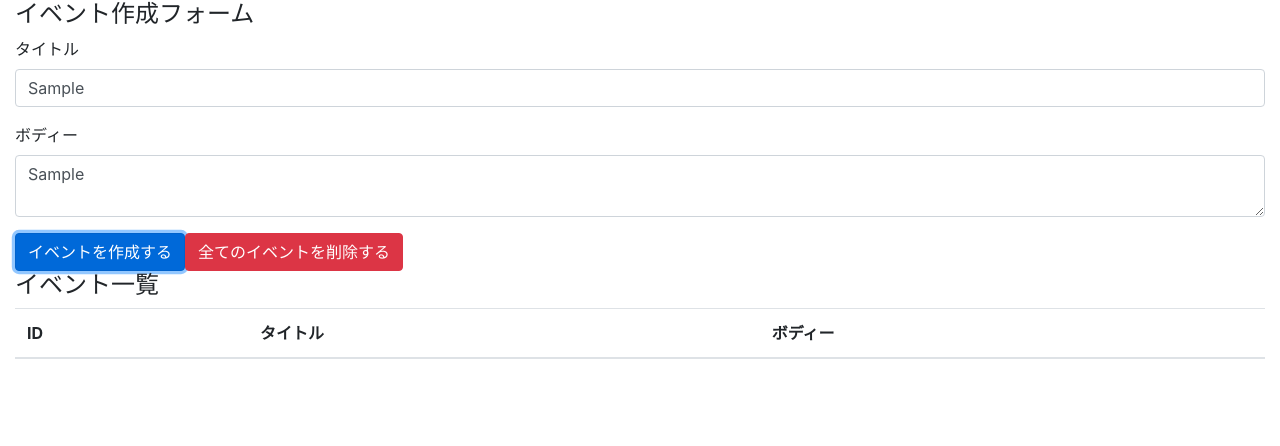
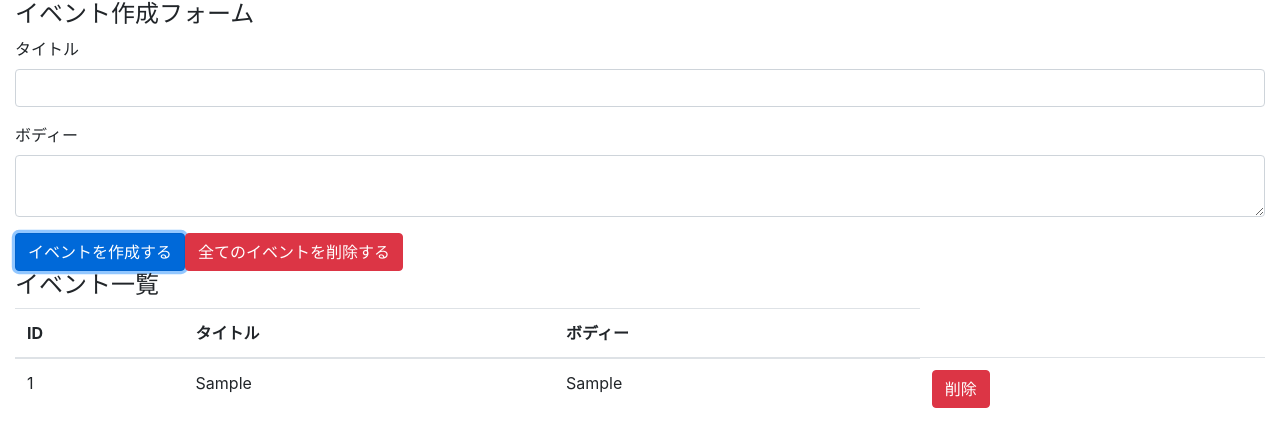
Before and after one commit to harada-7645/react-hooks-7645, a React (Create React App) app: page / in a window 1280 px wide. Both pictures are taken after typing "Sample", "Sample" into the empty fields and a click on the button "イベントを作成する". Shown: the top 446 px of the page. Built offline with nearby package versions, Linux system fonts and the light colour scheme.

Commit message:
display events, refactor and implement remove event button

```diff
--- a/src/components/App.js
+++ b/src/components/App.js
@@ -1,6 +1,7 @@
 import React, { useState, useReducer } from 'react'
 import 'bootstrap/dist/css/bootstrap.min.css';
 import reducer from '../reducers'
+import Event from './Event'
 
 //https://getbootstrap.com/docs/5.0/getting-started/webpack/
 const App = () => {
@@ -25,11 +26,11 @@
       <form>
         <div className='form-group'>
           <label htmlFor='formEventTitle'>タイトル</label>
-          <input className='form-control' id='formEventTitle' onChange={e => setTitle(e.target.value)}/>
+          <input className='form-control' id='formEventTitle' onChange={e => setTitle(e.target.value)} value={title}/>
         </div>
         <div className='form-group'>
           <label htmlFor='formEventBody'>ボディー</label>
-          <textarea className='form-control' id='formEventBody' onChange={e => setBody(e.target.value)} />
+          <textarea className='form-control' id='formEventBody' onChange={e => setBody(e.target.value)} value={body}/>
         </div>
         <div>
           <button className='btn btn-primary' onClick={addEvent}>イベントを作成する</button>
@@ -46,6 +47,7 @@
           </tr>
         </thead>
         <tbody>
+          { state.map((event, index) => (<Event key={index} event={event} dispatch={dispatch}/>)) }
         </tbody>
       </table>
     </div>
--- /dev/null
+++ b/src/components/Event.js
@@ -0,0 +1,17 @@
+import React from 'react'
+
+const Event = ({dispatch, event}) => {
+  const id = event.id
+  const handleClickDeleteButton = () => {
+    dispatch({ type: 'DELETE_EVENT', id })
+  }
+  return (
+    <tr>
+      <td>{id}</td>
+      <td>{event.title}</td>
+      <td>{event.body}</td>
+      <td><button type='button' className='btn btn-danger' onClick={handleClickDeleteButton}>削除</button></td>
+    </tr>
+  )
+}
+export default Event
--- a/src/reducers/index.js
+++ b/src/reducers/index.js
@@ -29,7 +29,7 @@
       // return [...state, {id: id, ...event}]
       return [...state, {id, ...event}] //省略形
     case 'DELETE_EVENT':
-      return state
+      return state.filter(event => event.id !== action.id)
     case 'DELETE_ALL_EVENTS':
       return []
     default:
```
Also changed, not shown: 1 other file (tests, documents, lock files or other folders).
